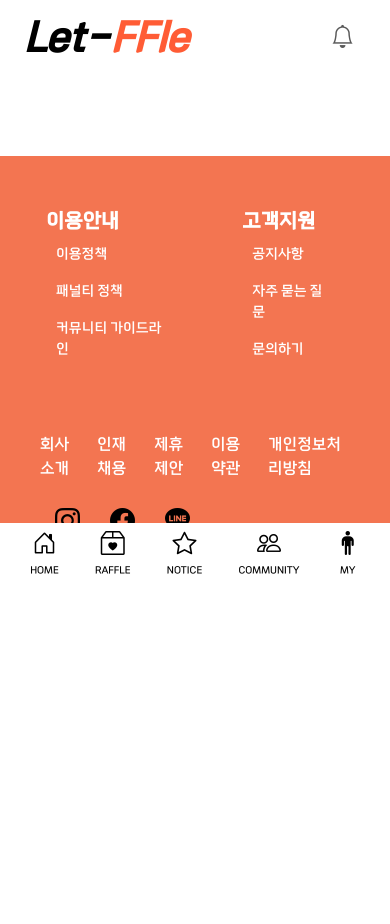
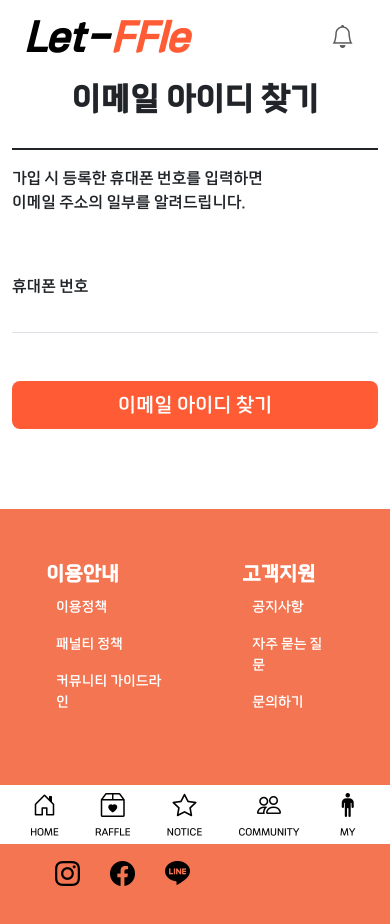
Before and after one commit to byeonnns/let-ffle-front, a Vue app: page /FindId in a window 390 px wide. Shown: the top 924 px of the page. Before the commit the page ends 844 px from the top, so only its background shows below. Built offline with nearby package versions, Linux system fonts and the light colour scheme; what vue3-lottie would draw is missing.

Commit message:
feat : 아이디 찾기 폼 추가

```diff
--- a/src/components/RaffleModal.vue
+++ b/src/components/RaffleModal.vue
@@ -6,7 +6,7 @@
                     <div class="modal-header">
                         <h5 class="modal-title"><slot name="modalHeader"></slot></h5>
                     </div>
-                    <div class="modal-body p-0">
+                    <div class="modal-body">
                         <slot name="modalBody"></slot>
                     </div>
                     <div class="modal-footer">
--- a/src/router/Main.js
+++ b/src/router/Main.js
@@ -1,5 +1,6 @@
 import { createRouter, createWebHistory } from 'vue-router'
 import LoginView from '@/views/Member/LoginView.vue'
+import FindIdView from '@/views/Member/FindIdView.vue'
 import JoinView from '@/views/Member/JoinView.vue'
 
 const routes = [
@@ -12,6 +13,11 @@ const routes = [
     path: '/login',
     name: 'login',
     component: LoginView
+  },
+  {
+    path: '/FindId',
+    name: 'FindId',
+    component: FindIdView
   }
 ]
 
--- /dev/null
+++ b/src/views/Member/FindIdView.vue
@@ -0,0 +1,59 @@
+<template>
+    <div class="container-lg">
+        <div ref="findIdView" class="d-flex justify-content-center">
+            <div class="d-flex flex-column" :style="responsiveSize">
+                <p class="text-center" style="font-size:32px; font-weight: 700;">이메일 아이디 찾기</p>
+                <hr class="border-2 opacity-100 mt-2" />
+                <div>
+                    <p>가입 시 등록한 휴대폰 번호를 입력하면<br>이메일 주소의 일부를 알려드립니다.</p>
+                </div>
+                <label for="mte" class="mb-2" style="margin-top:44px">휴대폰 번호</label>
+                <input id="mtel" type="text" class="border-0 border-bottom" v-model="tel">
+                <button class="btn text-white btn-lg mt-5" @click="findId">이메일 아이디 찾기</button>
+            </div>
+        </div>
+    </div>
+</template>
+
+<script setup>
+import { reactive, ref } from 'vue';
+
+const findIdView = ref(null);
+
+/* 반응형 UI */
+const responsiveSize = reactive({
+    width: window.innerWidth >= 992 ? '400px' : '100%'
+});
+const handleResize = () => {
+    if (window.innerWidth >= 992) {
+        responsiveSize.width = '400px';
+    } else {
+        responsiveSize.width = '100%';
+    }
+};
+window.addEventListener('resize', handleResize);
+
+/* 이메일 찾기 */
+const findId = () => {
+    findIdView.value.innerHTML = `
+    <div class="d-flex flex-column text-center" :style="responsiveSize">
+        <p class="text-center h3" style="font-weight: 700; margin-bottom:14px;">이메일 주소 찾기에 성공했습니다.</p>
+        <hr class="border-2 opacity-100 my-4"/>
+        <div>
+            <h6>이메일 주소</h6>
+        </div>
+        <h4>a*******h@kosa.com</h4>
+        <div class="row mt-5">
+            <button class="btn text-white btn-lg flex-grow-1 col me-2">비밀번호 찾기</button>
+            <button class="btn text-white btn-lg flex-grow-1 col ms-2">로그인</button>
+        </div>
+    </div>
+    `;
+}
+</script>
+
+<style scoped>
+input {
+    outline: none;
+}
+</style>
--- a/src/views/Member/JoinView.vue
+++ b/src/views/Member/JoinView.vue
@@ -3,7 +3,7 @@
         <div class="d-flex justify-content-center">
             <!--아이디(이메일), 비밀번호, 이름, 주민번호, 전화번호, 주소를 입력받는다.-->
             <div class="d-flex flex-column" :style="responsiveSize">
-                <p class="text-center fw-bold fst-italic m-5" style="font-size:50px">Let-<span
+                <p class="text-center fw-bold fst-italic" style="font-size:50px">Let-<span
                         style="color:#FF5C35">FFle</span></p>
                 <label for="memail mb-2">이메일 주소*</label>
                 <div class="d-flex justify-content-between">
@@ -38,7 +38,6 @@
                 </template>
                 <template v-slot:modalBody>
                     <VueDaumPostcode :animation=true :max-suggest-items="3" :theme='{
-                        bgColor: "#F37551", //바탕 배경색
                         textColor: "#000000", //기본 글자색
                         postcodeTextColor: "#000000", //우편번호 글자색
                         emphTextColor: "#FF5C35", //강조 글자색
@@ -71,12 +70,11 @@ const addressSearched = (data) => {
     if (data.userSelectedType === 'R') {
         zonecode.value = data.zonecode;
         address.value = data.address;
-        postcodeMount.value = false;
         postcodeModal.value.hideModal();
+
     } else {
         zonecode.value = data.zonecode;
         address.value = data.jibunAddress;
-        postcodeMount.value = false;
         postcodeModal.value.hideModal();
     }
 }
--- a/src/views/Member/LoginView.vue
+++ b/src/views/Member/LoginView.vue
@@ -3,15 +3,15 @@
         <div class="d-flex justify-content-center">
             <!--아이디(이메일), 비밀번호, 이름, 주민번호, 전화번호, 주소를 입력받는다.-->
             <div class="d-flex flex-column" :style="responsiveSize">
-                <p class="text-center fst-italic m-5" style="font-size:50px; font-weight: 900">Let-<span style="color:#FF5C35">FFle</span></p>
+                <p class="text-center fst-italic" style="font-size:50px; font-weight: 900">Let-<span style="color:#FF5C35">FFle</span></p>
                 <label for="memail" class="mb-2">이메일 주소</label>
                 <input id="memail" type="email" class="border-0 border-bottom input">
                 <label for="mpassword" class="mt-5 mb-2">비밀번호</label>
                 <input id="mpassword" type="password" class="border-0 border-bottom input">
                 <button class="btn text-white btn-lg mt-5">로그인</button>
                 <div class="row mt-3 text-center">
-                    <div class="col-4 border-end"><RouterLink to="/???">이메일 가입</RouterLink></div>
-                    <div class="col-4"><RouterLink to="/???">이메일 찾기</RouterLink></div>
+                    <div class="col-4 border-end"><RouterLink to="/join">이메일 가입</RouterLink></div>
+                    <div class="col-4"><RouterLink to="/FindId">이메일 찾기</RouterLink></div>
                     <div class="col-4 border-start"><RouterLink to="/???">비밀번호 찾기</RouterLink></div>
                 </div>
             </div>
```
